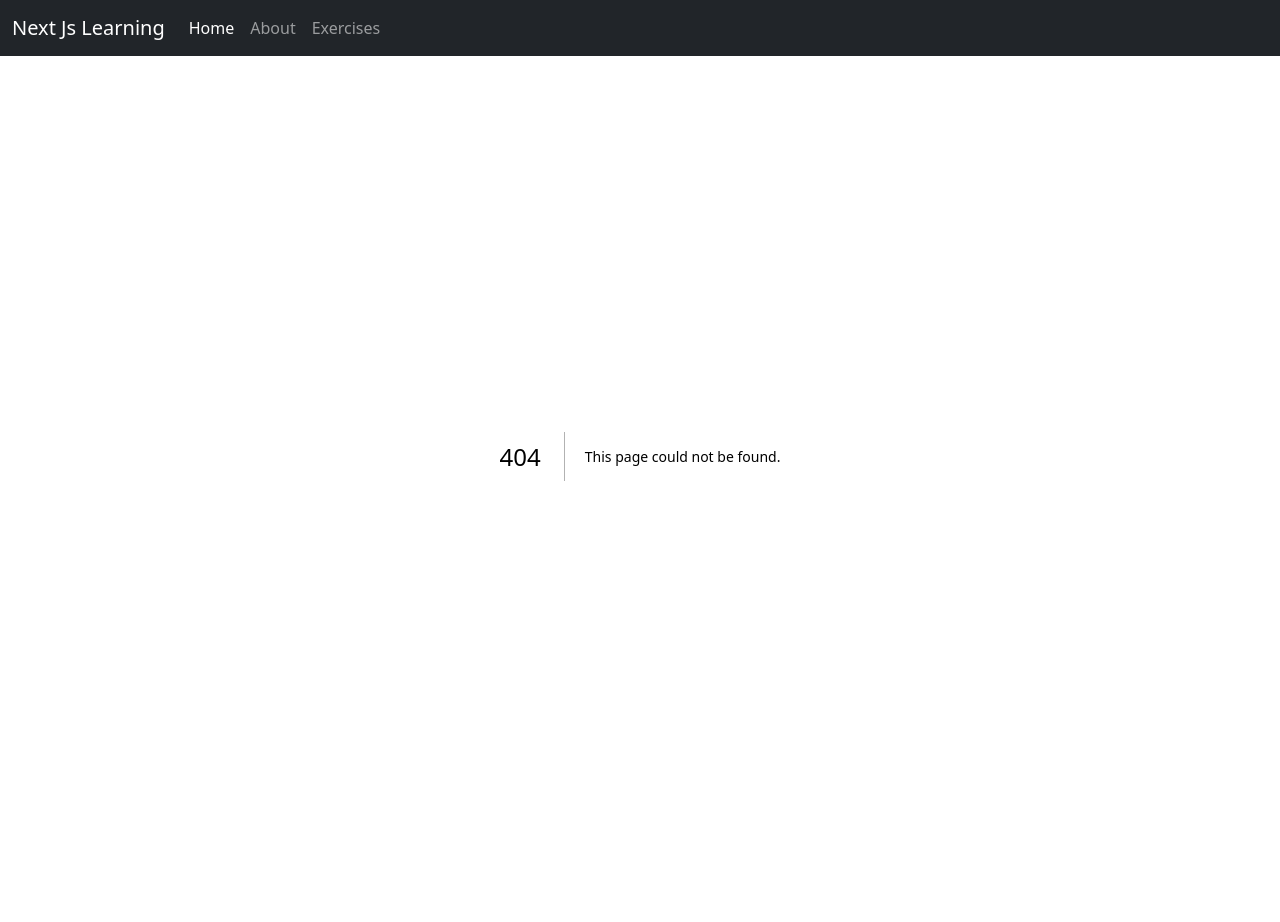
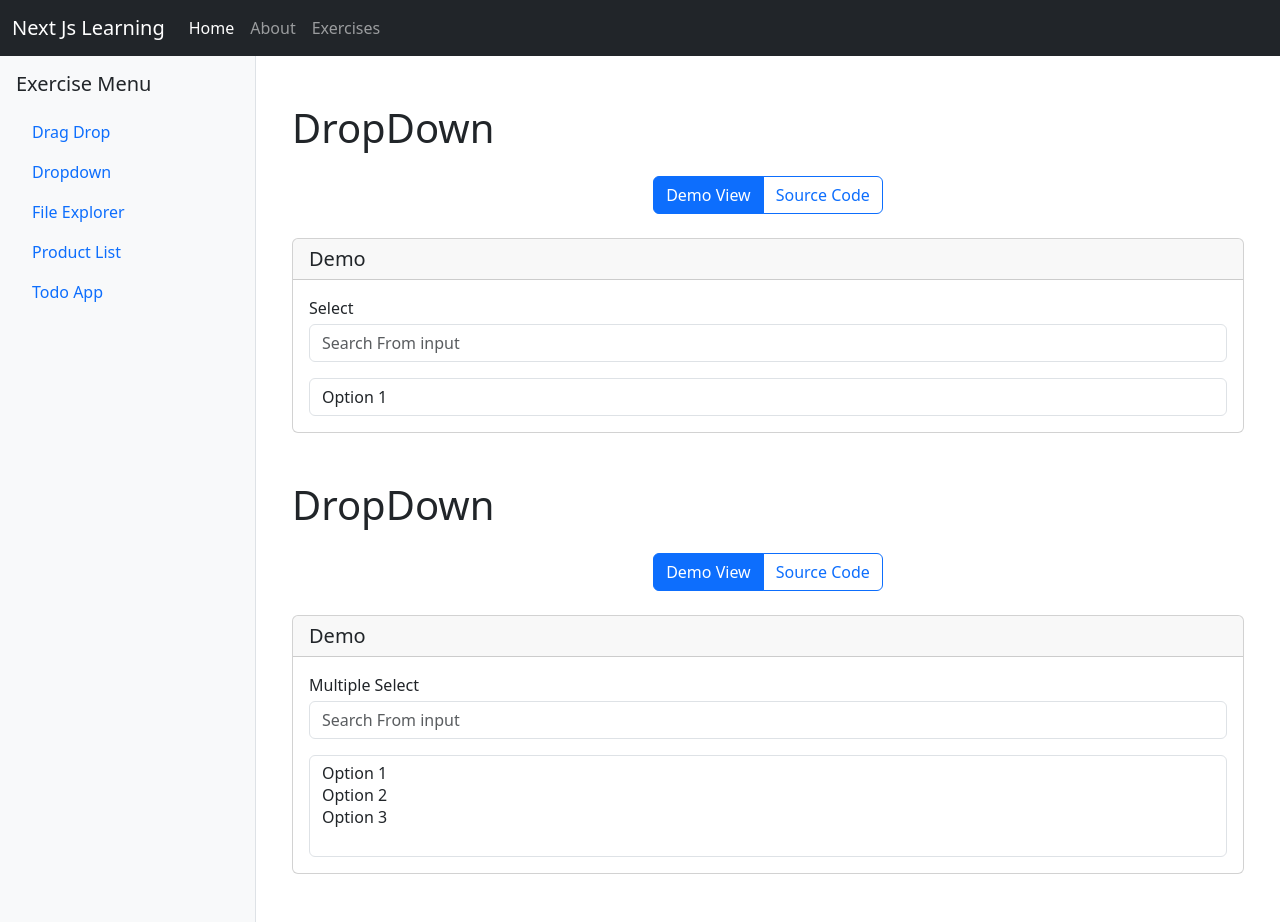
Before and after one commit to msrajawat298/MachineCoding, a Next.js app in the folder Sandbox/: page /exercises/dropdown in a window 1280 px wide. Before the commit this address had no page. Before the commit the page ends 856 px from the top, so only its background shows below. Built offline with nearby package versions, Linux system fonts and the light colour scheme.

Commit message:
added new component

```diff
--- /dev/null
+++ b/Sandbox/src/app/exercises/dropdown/page.js
@@ -0,0 +1,32 @@
+import { getSourceCode } from "@/component/CodeBlock/CodeBlockServer";
+import ExerciseView from "@/component/ExerciseView";
+import DropDown from "@/component/DropDown/index";
+
+export default async function ListProducts() {
+  const sourceCode = await getSourceCode("src/component/DropDown/index.jsx");
+  const dropdownProps = {
+    name: "select-example",
+    Label: "Select",
+    items: {
+      1: "Option 1",
+      2: "Option 2",
+      3: "Option 3"
+    },
+    isMulitpleSelect: false, // for single select
+    defaultValue: "1", // optional
+  };
+
+  return <>
+  <ExerciseView
+    title="DropDown"
+    DemoComponent={DropDown}
+    demoProps={dropdownProps}
+    sourceCode={sourceCode} />
+  <ExerciseView
+    title="DropDown"
+    DemoComponent={DropDown}
+    demoProps={{ ...dropdownProps, isMulitpleSelect: true , name: "select-example-multiple", Label: "Multiple Select" }}
+    sourceCode={sourceCode} />
+  </>;
+
+}
--- a/Sandbox/src/app/page.js
+++ b/Sandbox/src/app/page.js
@@ -1,5 +1,3 @@
-import ExplorerView from "../component/ExplorerView";
-
 function Page() {
   return (
       <h1>Home Page</h1>
--- /dev/null
+++ b/Sandbox/src/component/DropDown/index.jsx
@@ -0,0 +1,30 @@
+"use client";
+import React, {useState} from 'react';
+
+const DropDown = ({isMulitpleSelect, name, items, Label}) => {
+  const [search, setSearch] = useState('');
+
+  const searchItems = (item) => {
+    setSearch(item);
+  };
+
+  const filteredItems = Object.keys(items).filter((key) => {
+    return items[key].toLowerCase().includes(search.toLowerCase());
+  });
+  return (
+        <>
+          <label>{Label} </label>
+          <input type="text" className='form-control mt-1 mb-3' placeholder='Search From input'
+            onChange={(e) => searchItems(e.target.value)}
+          />
+          <select className='form-control' multiple={isMulitpleSelect} name={name}>
+            {filteredItems.map((key) => {
+              return <option key={key} value={key}>{items[key]}</option>
+            })}
+          </select>
+    </>
+  );
+
+};
+
+export default DropDown;
--- a/Sandbox/src/component/ExerciseView/index.jsx
+++ b/Sandbox/src/component/ExerciseView/index.jsx
@@ -3,7 +3,7 @@
 import { useState } from "react";
 import CodeBlock from "@/component/CodeBlock";
 
-const ExerciseView = ({ title, DemoComponent, sourceCode }) => {
+const ExerciseView = ({ title, DemoComponent, sourceCode, demoProps }) => {
   const [view, setView] = useState("demo"); // 'demo' or 'code'
 
   return (
@@ -36,7 +36,7 @@ const ExerciseView = ({ title, DemoComponent, sourceCode }) => {
             <div className="card-body p-0">
               {view === "demo" ? (
                 <div className="p-3">
-                  <DemoComponent />
+                  <DemoComponent {...demoProps} />
                 </div>
               ) : (
                 <div className="code-container">
```
